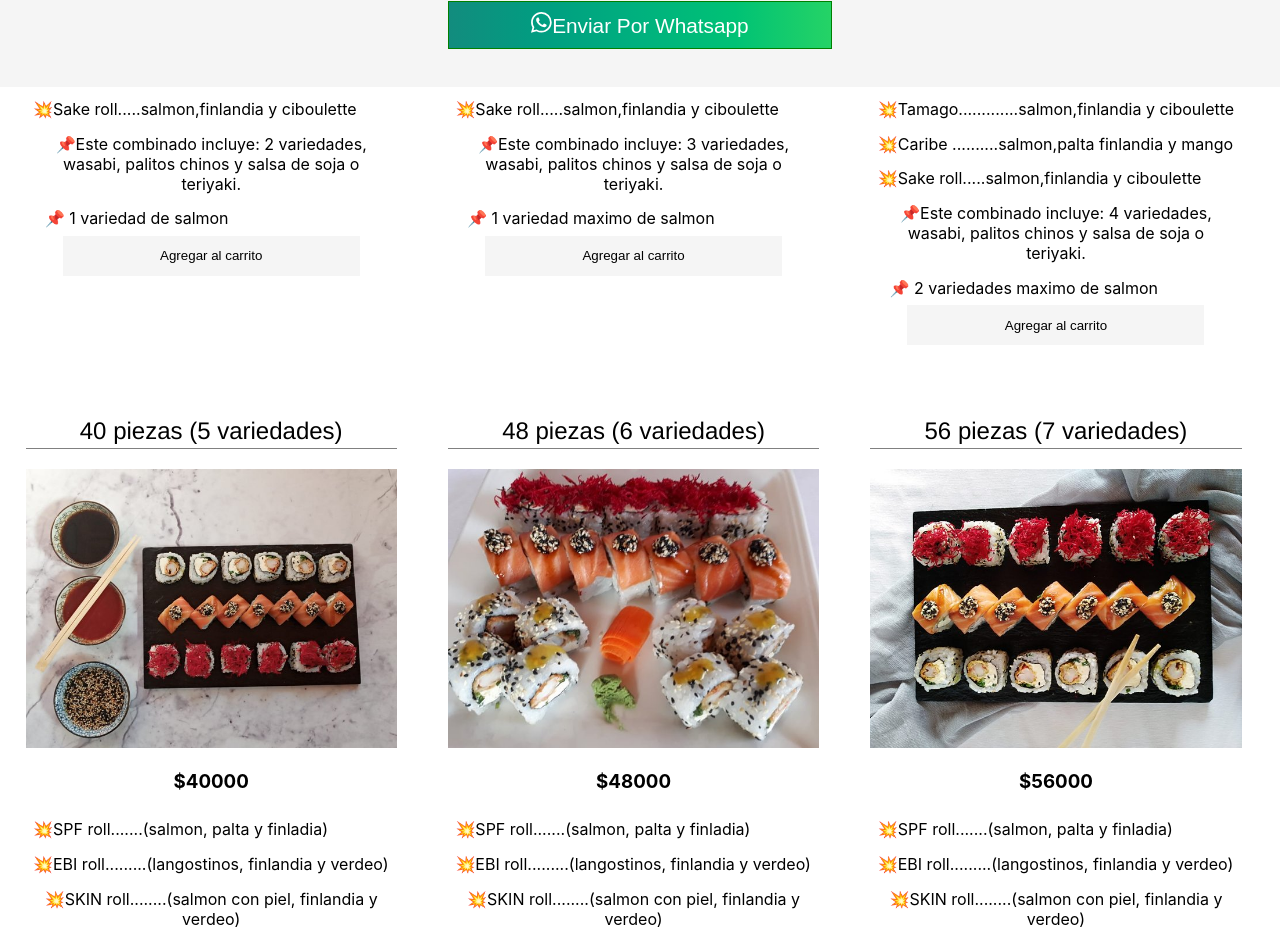
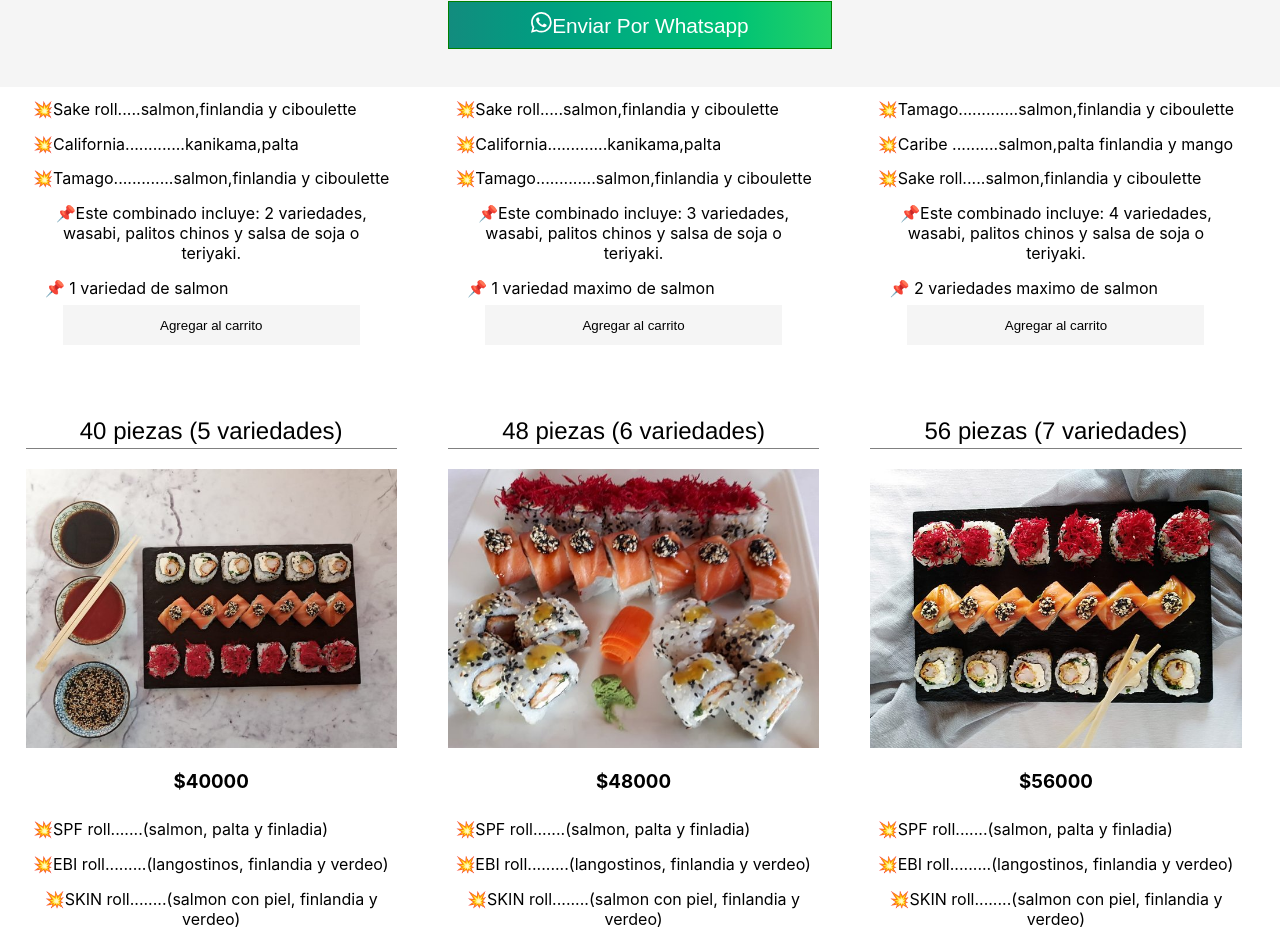
Before and after one commit to eliasf30/shiitake-sushi, a React (Create React App) app: page / in a window 1280 px wide. Shown: the part 1513-2444 px from the top of the page. Built offline with nearby package versions, Linux system fonts and the light colour scheme.

Commit message:
se corrige descripcion

```diff
--- a/src/products/products.js
+++ b/src/products/products.js
@@ -70,6 +70,10 @@ export const products = [
 
         `💥Sake roll.....salmon,finlandia y ciboulette`,
 
+        `💥California.............kanikama,palta`,
+
+        `💥Tamago.............salmon,finlandia y ciboulette `,
+
         `📌Este combinado incluye: 2 variedades, wasabi, palitos chinos y salsa de soja o teriyaki.`,
         `⠀📌 1 variedad de salmon `]
     },
@@ -104,6 +108,10 @@ export const products = [
             `💥Caribe ..........salmon,palta finlandia y mango`,
 
             `💥Sake roll.....salmon,finlandia y ciboulette`,
+
+            `💥California.............kanikama,palta`,
+
+            `💥Tamago.............salmon,finlandia y ciboulette `,
 
             `📌Este combinado incluye: 3 variedades, wasabi, palitos chinos y salsa de soja o teriyaki.`,
             `⠀📌 1 variedad maximo de salmon `]
```
